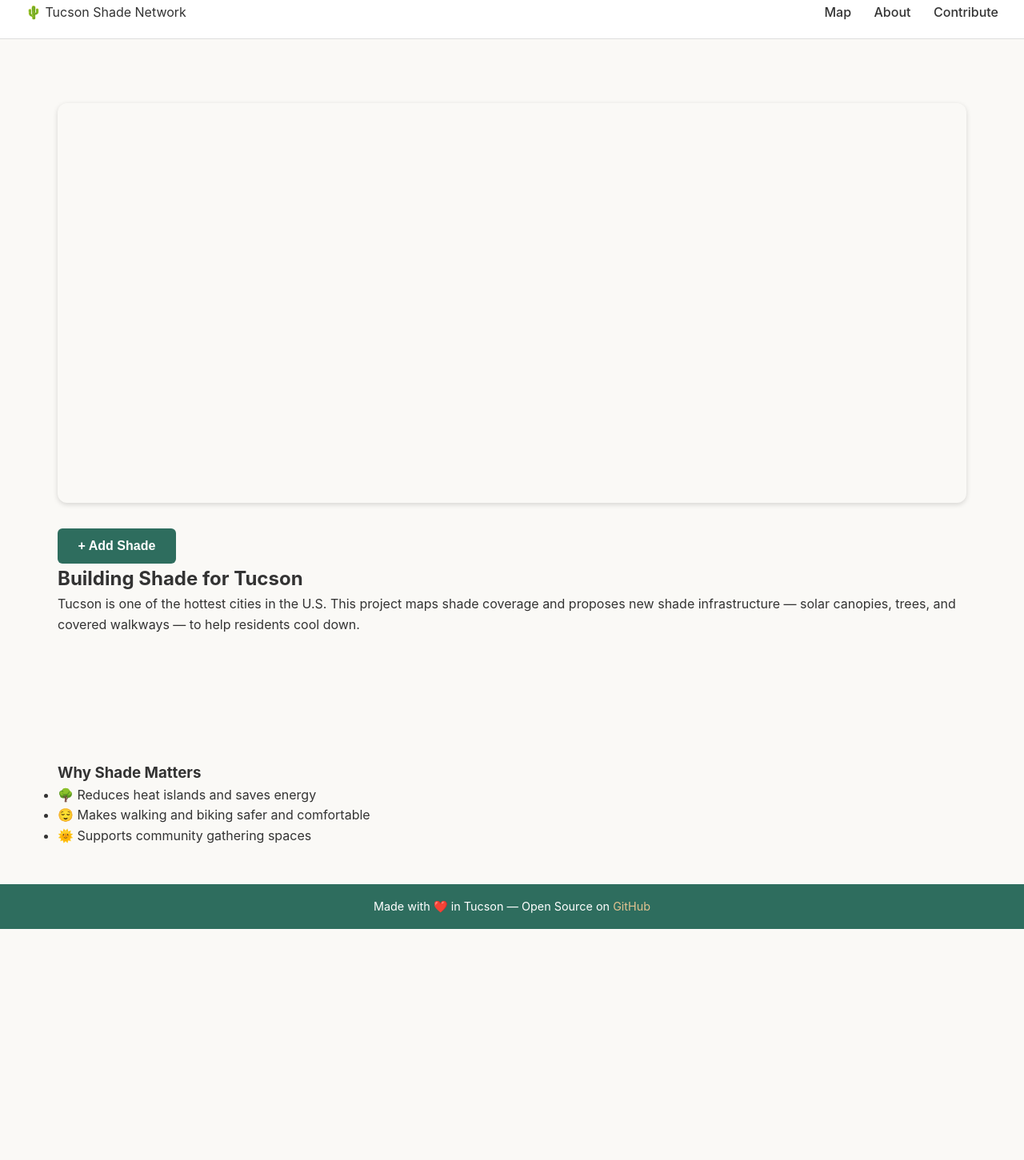
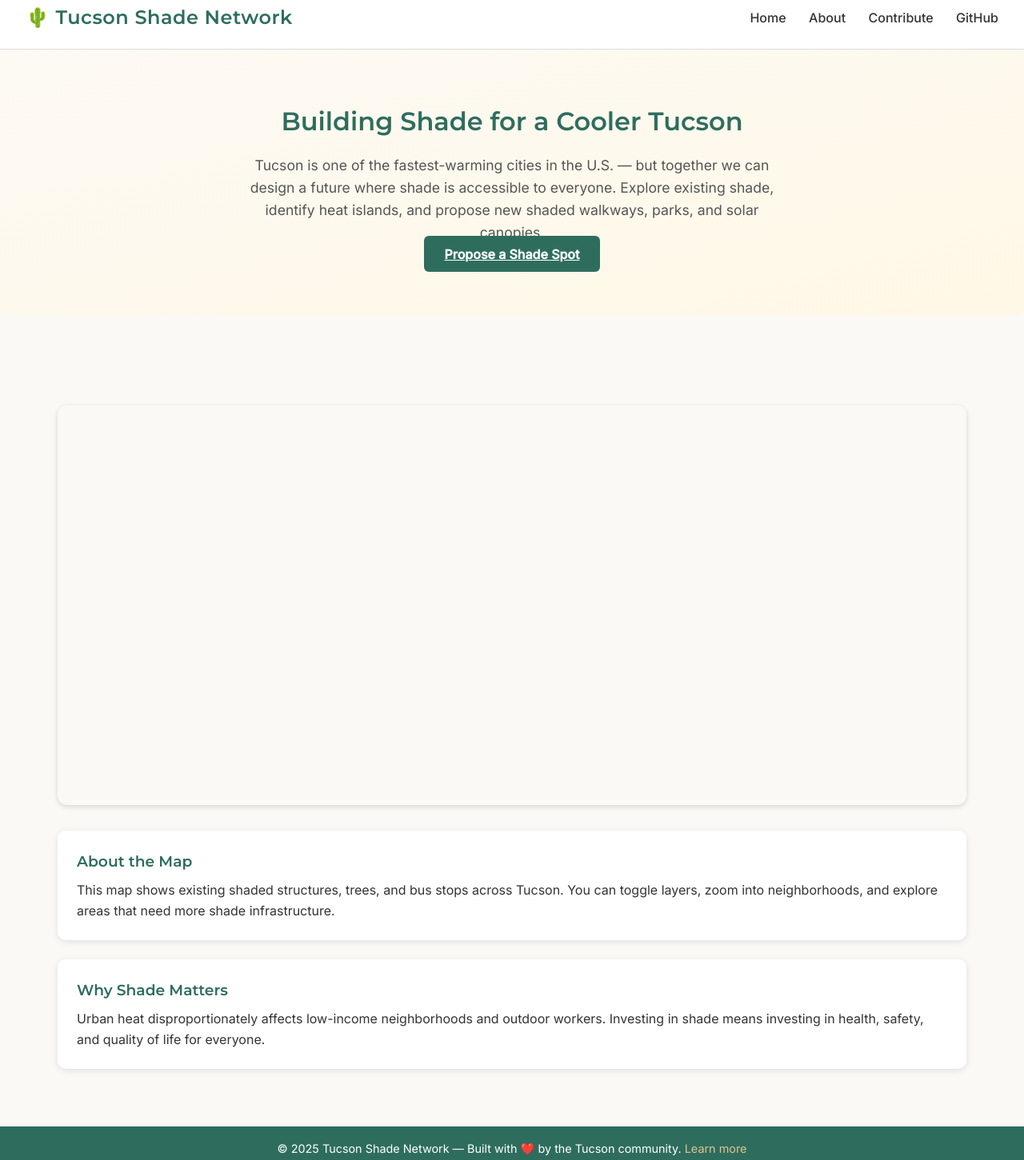
Before and after one commit to jacobmiller9826/Tucson-shade-dashboard-, a plain HTML site: page index.html in a window 1280 px wide. Shown: the part 16-1467 px from the top of the page at 80% size. Before the commit the page ends 1178 px from the top, so only its background shows below. Drawn offline with nearby package versions, Linux system fonts and the light colour scheme; a script that the page names is missing; a small style sheet from the web is missing.

Commit message:
Update index.html

```diff
--- a/index.html
+++ b/index.html
@@ -4,54 +4,72 @@
   <meta charset="UTF-8" />
   <meta name="viewport" content="width=device-width, initial-scale=1.0" />
   <title>Tucson Shade Network</title>
+
+  <!-- Google Fonts -->
+  <link href="https://fonts.googleapis.com/css2?family=Montserrat:wght@600&family=Inter:wght@400;500&display=swap" rel="stylesheet">
+
+  <!-- Leaflet CSS -->
+  <link rel="stylesheet" href="https://unpkg.com/leaflet@1.9.4/dist/leaflet.css" integrity="sha256-o9N1j8Mk8zQ2N7XkQ0rGmjY2rLkMf3LWZ6kZJf6bYxw=" crossorigin="" />
+
+  <!-- Custom CSS -->
   <link rel="stylesheet" href="css/style.css" />
-  <link href="https://fonts.googleapis.com/css2?family=Montserrat:wght@400;600&display=swap" rel="stylesheet">
-  <script src="https://cdn.jsdelivr.net/npm/leaflet@1.9.4/dist/leaflet.js"></script>
-  <link rel="stylesheet" href="https://cdn.jsdelivr.net/npm/leaflet@1.9.4/dist/leaflet.css"/>
-  <script src="https://cdn.jsdelivr.net/npm/chart.js"></script>
 </head>
 
 <body>
+  <!-- Header -->
   <header>
-    <div class="logo">🌵 Tucson Shade Network</div>
+    <h1>🌵 Tucson Shade Network</h1>
     <nav>
-      <a href="#map">Map</a>
-      <a href="#about">About</a>
-      <a href="#contribute">Contribute</a>
+      <a href="index.html">Home</a>
+      <a href="about.html">About</a>
+      <a href="contribute.html">Contribute</a>
+      <a href="https://github.com/yourusername/tucson-shade-map" target="_blank">GitHub</a>
     </nav>
   </header>
 
+  <!-- Hero Section -->
+  <section class="hero">
+    <h2>Building Shade for a Cooler Tucson</h2>
+    <p>
+      Tucson is one of the fastest-warming cities in the U.S. — but together we can design a future where shade is accessible to everyone.
+      Explore existing shade, identify heat islands, and propose new shaded walkways, parks, and solar canopies.
+    </p>
+    <a href="contribute.html" class="btn">Propose a Shade Spot</a>
+  </section>
+
+  <!-- Main Content -->
   <main>
-    <section id="map-section">
-      <div id="map"></div>
-      <button id="addShadeBtn">+ Add Shade</button>
-    </section>
+    <div id="map"></div>
 
-    <section id="info-panel">
-      <h2>Building Shade for Tucson</h2>
+    <div class="info-card">
+      <h3>About the Map</h3>
       <p>
-        Tucson is one of the hottest cities in the U.S.
-        This project maps shade coverage and proposes new shade infrastructure —
-        solar canopies, trees, and covered walkways — to help residents cool down.
+        This map shows existing shaded structures, trees, and bus stops across Tucson.
+        You can toggle layers, zoom into neighborhoods, and explore areas that need more shade infrastructure.
       </p>
+    </div>
 
-      <div class="stats">
-        <canvas id="shadeChart"></canvas>
-      </div>
-
+    <div class="info-card">
       <h3>Why Shade Matters</h3>
-      <ul>
-        <li>🌳 Reduces heat islands and saves energy</li>
-        <li>😌 Makes walking and biking safer and comfortable</li>
-        <li>🌞 Supports community gathering spaces</li>
-      </ul>
-    </section>
+      <p>
+        Urban heat disproportionately affects low-income neighborhoods and outdoor workers.
+        Investing in shade means investing in health, safety, and quality of life for everyone.
+      </p>
+    </div>
   </main>
 
+  <!-- Footer -->
   <footer>
-    <p>Made with ❤️ in Tucson — Open Source on <a href="https://github.com/" target="_blank">GitHub</a></p>
+    <p>
+      © 2025 Tucson Shade Network — Built with ❤️ by the Tucson community.
+      <a href="about.html">Learn more</a>
+    </p>
   </footer>
 
+  <!-- Leaflet JS -->
+  <script src="https://unpkg.com/leaflet@1.9.4/dist/leaflet.js" integrity="sha256-sA+e2v5M0rjFQZBTrBqsyh8H0HnQXn6v6T0zjG6LK6w=" crossorigin=""></script>
+
+  <!-- Main JS -->
   <script src="js/main.js"></script>
 </body>
 </html>
```
